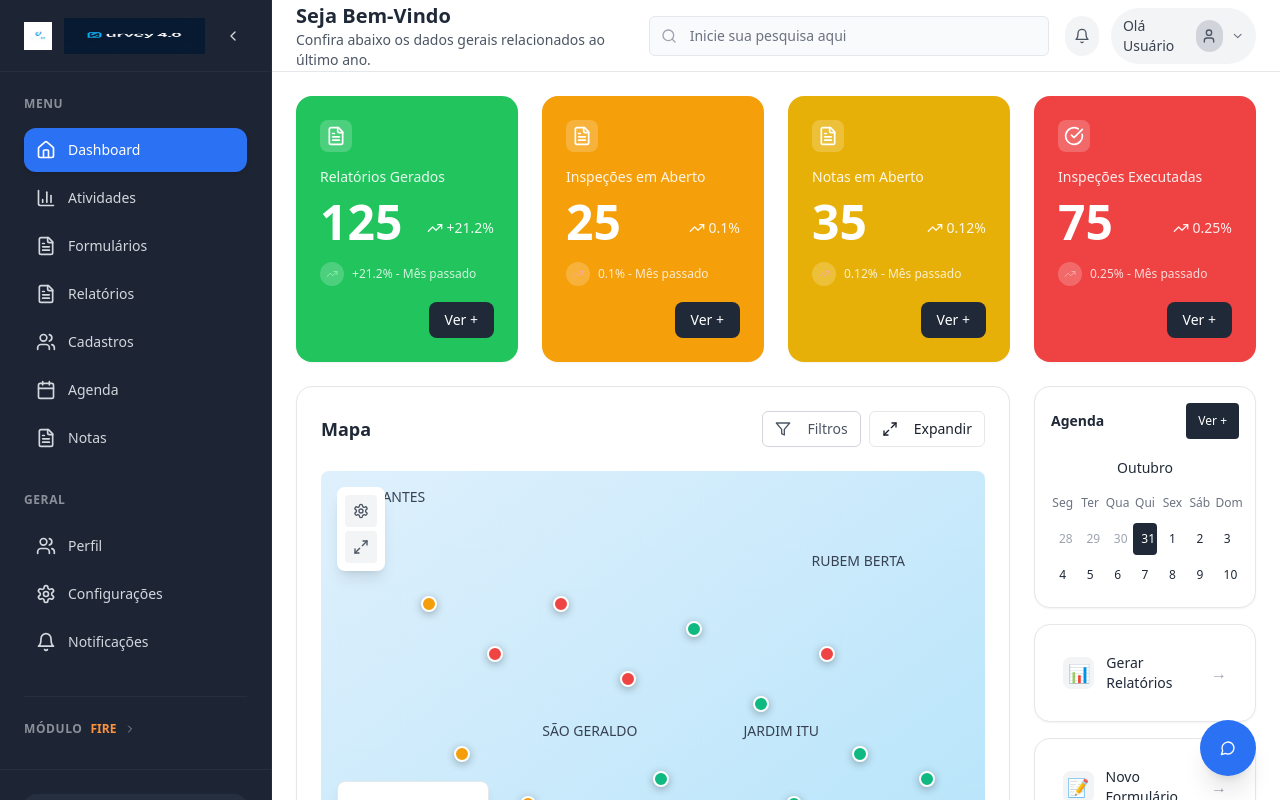
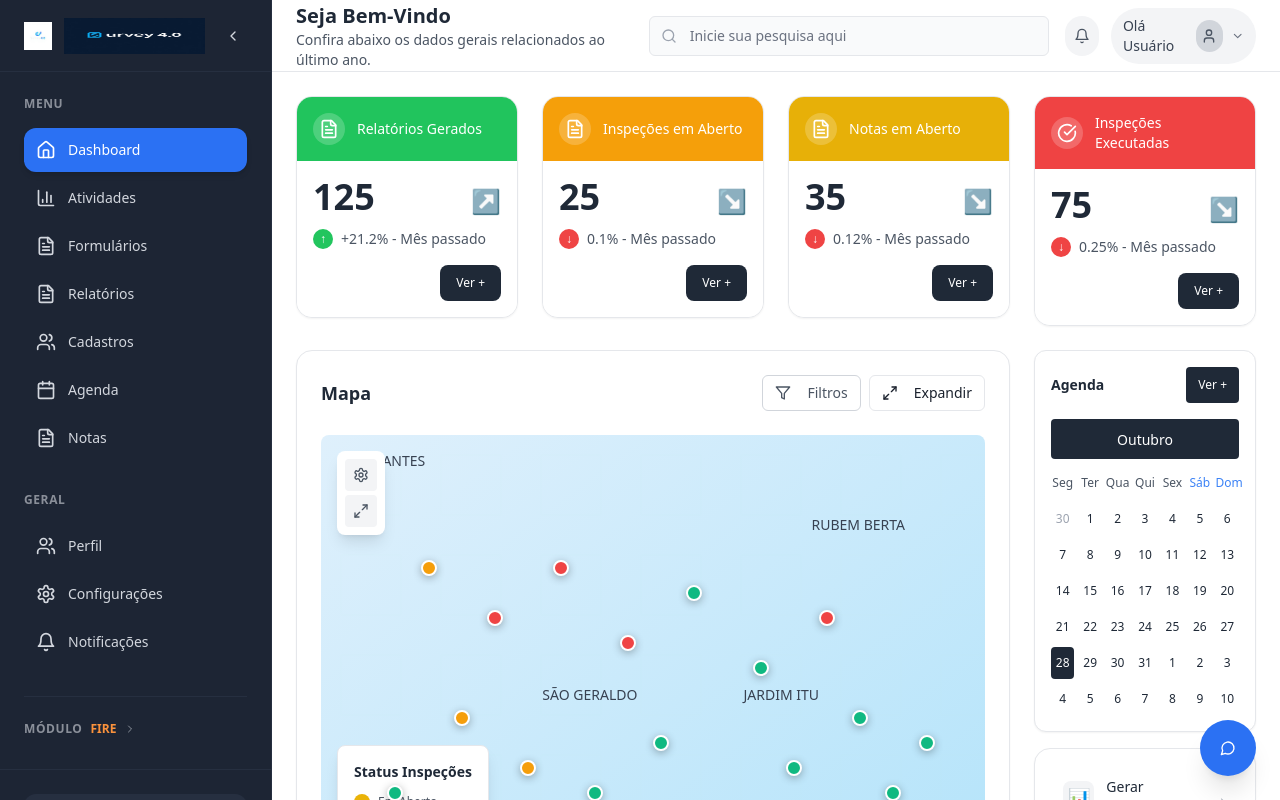
Before and after one commit to IMax08/survey-sparkle-dash, a React (Vite) app: page / in a window 1280 px wide. Shown: the top 800 px of the page. Built offline with nearby package versions, Linux system fonts and the light colour scheme.

Commit message:
Refine dashboard layout
Adjust layout to match provided images, focusing on metric cards, map, and sidebar proportions.

```diff
--- a/src/components/dashboard/InteractiveMap.tsx
+++ b/src/components/dashboard/InteractiveMap.tsx
@@ -282,7 +282,7 @@ const InteractiveMap = () => {
       {/* Sidebar - Takes 1 column (25% width) - Exactly as in image */}
       <div className="space-y-4">
         {/* Calendar Widget - Exactly as in image */}
-        <Card className="p-4 bg-white border border-gray-200 rounded-2xl">
+        <Card className="p-4 bg-white border border-gray-200 rounded-xl">
           <div className="flex items-center justify-between mb-4">
             <h4 className="font-semibold text-gray-800 text-sm">Agenda</h4>
             <Button variant="ghost" size="sm" className="text-xs text-white bg-gray-800 hover:bg-gray-700 px-3 py-1 rounded">
@@ -290,35 +290,100 @@ const InteractiveMap = () => {
             </Button>
           </div>
 
-          <div className="text-center mb-3">
-            <span className="text-sm font-medium text-gray-800">Outubro</span>
+          {/* Month header with dark background */}
+          <div className="bg-gray-800 text-white text-center py-2 mb-3 rounded">
+            <span className="text-sm font-medium">Outubro</span>
           </div>
 
+          {/* Day headers */}
           <div className="grid grid-cols-7 gap-1 mb-2">
-            {['Seg', 'Ter', 'Qua', 'Qui', 'Sex', 'Sáb', 'Dom'].map(day => (
-              <div key={day} className="text-center text-xs text-gray-500 py-1">
+            {['Seg', 'Ter', 'Qua', 'Qui', 'Sex', 'Sáb', 'Dom'].map((day, index) => (
+              <div key={day} className={`text-center text-xs py-1 ${index >= 5 ? 'text-blue-500' : 'text-gray-600'}`}>
                 {day}
               </div>
             ))}
           </div>
 
+          {/* Calendar grid */}
           <div className="grid grid-cols-7 gap-1">
-            {[28, 29, 30, 31, 1, 2, 3].map((day, index) => (
+            {/* Previous month days */}
+            {[30, 1, 2, 3, 4, 5, 6].map((day, index) => (
               <div
                 key={index}
                 className={`
-                  text-center text-xs p-2 cursor-pointer rounded
-                  ${day <= 3 && index >= 4 ? 'text-gray-800 hover:bg-gray-100' : 'text-gray-400'}
-                  ${day === 31 ? 'bg-gray-800 text-white' : ''}
+                  text-center text-xs p-2 cursor-pointer rounded h-8 flex items-center justify-center
+                  ${index === 0 ? 'text-gray-400' : 'text-gray-800 hover:bg-gray-100'}
+                  ${index >= 5 ? 'text-blue-500' : ''}
                 `}
               >
                 {day}
               </div>
             ))}
+
+            {/* Current month days */}
+            {[7, 8, 9, 10, 11, 12, 13].map((day, index) => (
+              <div
+                key={index + 7}
+                className={`
+                  text-center text-xs p-2 cursor-pointer rounded h-8 flex items-center justify-center
+                  text-gray-800 hover:bg-gray-100
+                  ${index >= 5 ? 'text-blue-500' : ''}
+                `}
+              >
+                {day}
+              </div>
+            ))}
+
+            {[14, 15, 16, 17, 18, 19, 20].map((day, index) => (
+              <div
+                key={index + 14}
+                className={`
+                  text-center text-xs p-2 cursor-pointer rounded h-8 flex items-center justify-center
+                  text-gray-800 hover:bg-gray-100
+                  ${index >= 5 ? 'text-blue-500' : ''}
+                `}
+              >
+                {day}
+              </div>
+            ))}
+
+            {[21, 22, 23, 24, 25, 26, 27].map((day, index) => (
+              <div
+                key={index + 21}
+                className={`
+                  text-center text-xs p-2 cursor-pointer rounded h-8 flex items-center justify-center
+                  text-gray-800 hover:bg-gray-100
+                  ${index >= 5 ? 'text-blue-500' : ''}
+                `}
+              >
+                {day}
+              </div>
+            ))}
+
+            {/* Week with day 28 selected */}
+            {[28, 29, 30, 31, 1, 2, 3].map((day, index) => (
+              <div
+                key={index + 28}
+                className={`
+                  text-center text-xs p-2 cursor-pointer rounded h-8 flex items-center justify-center
+                  ${day === 28 ? 'bg-gray-800 text-white' :
+                    day > 31 ? 'text-gray-400' : 'text-gray-800 hover:bg-gray-100'}
+                  ${index >= 5 && day <= 31 ? 'text-blue-500' : ''}
+                `}
+              >
+                {day}
+              </div>
+            ))}
+
+            {/* Next month beginning */}
             {[4, 5, 6, 7, 8, 9, 10].map((day, index) => (
               <div
-                key={index + 7}
-                className="text-center text-xs p-2 cursor-pointer rounded text-gray-800 hover:bg-gray-100"
+                key={index + 35}
+                className={`
+                  text-center text-xs p-2 cursor-pointer rounded h-8 flex items-center justify-center
+                  text-gray-800 hover:bg-gray-100
+                  ${index >= 5 ? 'text-blue-500' : ''}
+                `}
               >
                 {day}
               </div>
--- a/src/components/dashboard/MetricCard.tsx
+++ b/src/components/dashboard/MetricCard.tsx
@@ -29,54 +29,58 @@ const MetricCard = ({
 }: MetricCardProps) => {
   console.log('[Dashboard] MetricCard rendered', { title, value });
 
-  const changeColor = change?.type === 'increase' ? 'text-status-success' : 'text-status-danger';
-  const ChangeIcon = change?.type === 'increase' ? ArrowUpRight : ArrowDownRight;
+  const getArrowIcon = () => {
+    if (change?.type === 'increase') return "↗";
+    if (change?.type === 'decrease') return "↘";
+    return "↔";
+  };
 
   return (
-    <Card className={`p-6 ${bgColor} text-white hover:opacity-90 transition-all duration-200
-                     border-0 group cursor-pointer animate-fade-in relative overflow-hidden rounded-2xl`}>
-      <div className="flex items-start justify-between">
-        <div className="flex-1">
-          {/* Header with icon */}
-          <div className="flex items-start justify-between mb-4">
-            <div className={`w-8 h-8 ${bgColor} bg-white/20 rounded-lg flex items-center justify-center`}>
-              <Icon className={`w-5 h-5 ${iconColor}`} />
+    <Card className="bg-white border border-gray-200 rounded-2xl overflow-hidden hover:shadow-lg transition-all duration-200">
+      {/* Header with colored background and icon */}
+      <div className={`${bgColor} p-4 flex items-center justify-between`}>
+        <div className="flex items-center space-x-3">
+          <div className="w-8 h-8 bg-white/20 rounded-full flex items-center justify-center">
+            <Icon className="w-5 h-5 text-white" />
+          </div>
+          <h3 className="text-sm font-medium text-white">
+            {title}
+          </h3>
         </div>
       </div>
 
-          {/* Title */}
-          <h3 className="text-sm font-medium text-white/90 mb-3 leading-tight">
-            {title}
-          </h3>
+      {/* Content section */}
+      <div className="p-4 bg-white">
+        {/* Value and Arrow */}
+        <div className="flex items-baseline justify-between mb-3">
+          <span className="text-4xl font-bold text-gray-800">
+            {value}
+          </span>
+          <div className="text-right">
+            <span className="text-2xl font-bold" style={{
+              color: change?.type === 'increase' ? '#22C55E' :
+                     change?.type === 'decrease' ? '#EF4444' : '#F59E0B'
+            }}>
+              {getArrowIcon()}
+            </span>
+          </div>
+        </div>
 
-          {/* Value and Change */}
-          <div className="flex items-end justify-between mb-4">
-            <p className="text-5xl font-bold text-white leading-none">
-              {value}
-            </p>
+        {/* Change info */}
         {change && (
-              <div className="flex items-center space-x-1 text-white/90 mb-2">
-                <TrendingUp className="w-4 h-4" />
-                <span className="text-sm font-medium">
-                  {change.type === 'increase' ? '+' : ''}{change.value}%
+          <div className="flex items-center space-x-2 mb-4">
+            <div className="w-5 h-5 rounded-full flex items-center justify-center" style={{
+              backgroundColor: change.type === 'increase' ? '#22C55E' : '#EF4444'
+            }}>
+              <span className="text-white text-xs">
+                {change.type === 'increase' ? '↑' : '↓'}
+              </span>
+            </div>
+            <span className="text-sm text-gray-600">
+              {change.type === 'increase' ? '+' : ''}{change.value}% - {change.period}
             </span>
           </div>
         )}
-          </div>
-
-          {/* Change description with circular icon */}
-          {change && (
-            <div className="flex items-center space-x-2 mb-4">
-              <div className="w-6 h-6 bg-white/20 rounded-full flex items-center justify-center">
-                <TrendingUp className={`w-3 h-3 ${change.type === 'increase' ? 'text-green-300' : 'text-red-300'}`} />
-              </div>
-              <p className="text-xs text-white/80">
-                {change.type === 'increase' ? '+' : ''}{change.value}% - {change.period}
-              </p>
-            </div>
-          )}
-        </div>
-      </div>
 
         {/* CTA Button */}
         <div className="flex justify-end">
@@ -84,10 +88,11 @@ const MetricCard = ({
             variant="ghost"
             size="sm"
             onClick={onCtaClick}
-          className="bg-gray-800 hover:bg-gray-700 text-white px-4 py-2 rounded-lg text-sm font-medium transition-all duration-200"
+            className="bg-gray-800 hover:bg-gray-700 text-white px-4 py-2 rounded-lg text-xs font-medium"
           >
             {ctaText}
           </Button>
+        </div>
       </div>
     </Card>
   );
```
Lines whose indentation alone changed are shown as unchanged.
